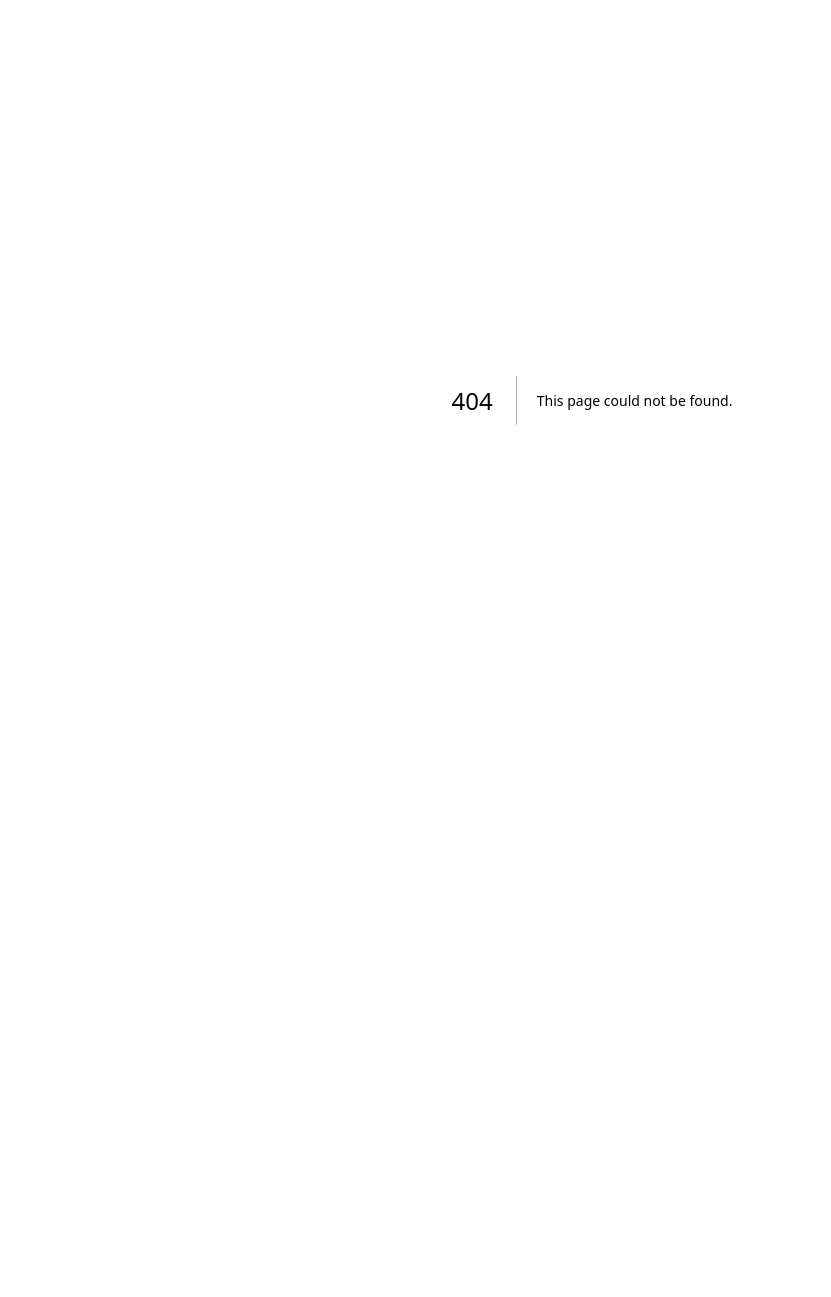
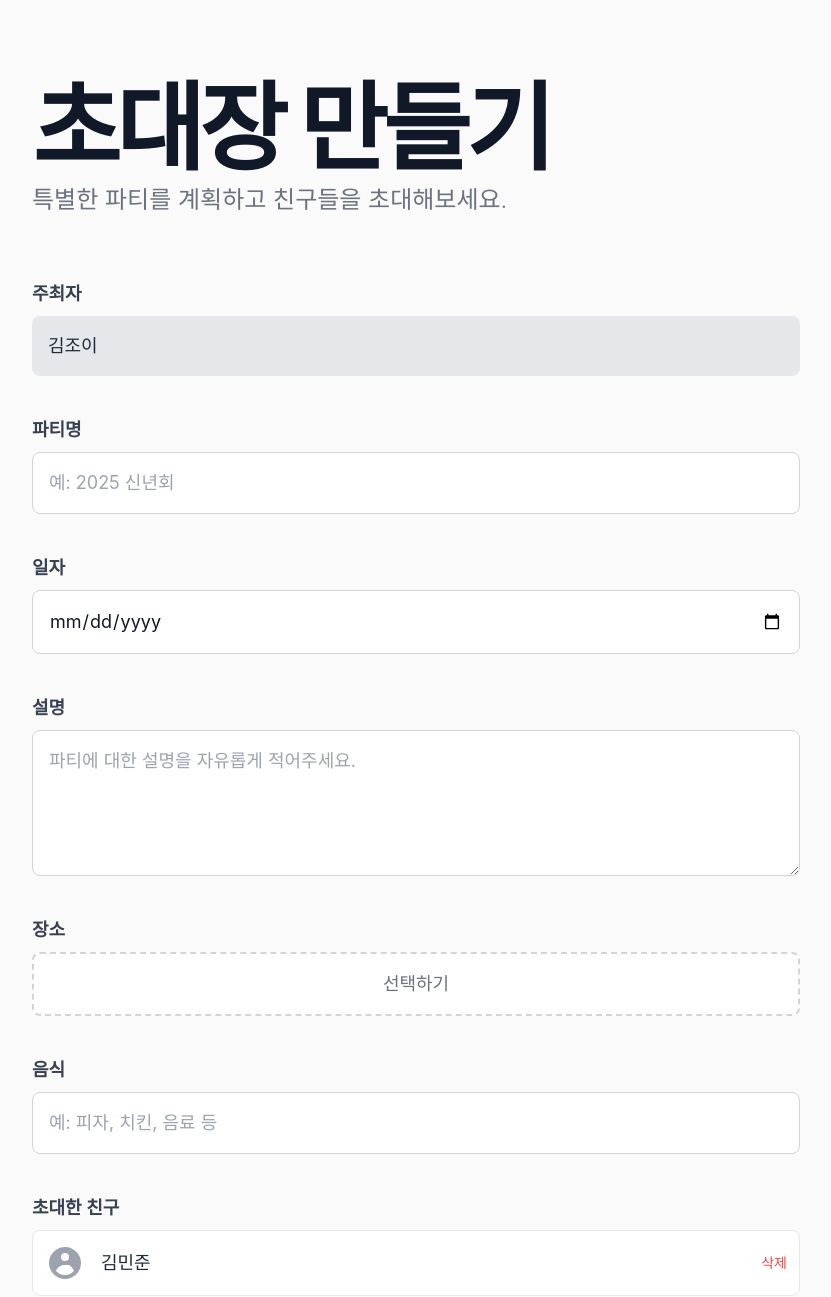
Before and after one commit to JOYNII/JOINY-CLIENT, a Next.js app: page /invitation in a window 1280 px wide. Before the commit this address had no page. Shown: the top 1297 px of the page, without its empty margins (48-879 px from the left). Before the commit the page ends 800 px from the top, so only its background shows below. Built offline with nearby package versions, Linux system fonts and the light colour scheme.

Commit message:
기본 틀 화면 구현 / 네비게이션 바 제외

```diff
--- /dev/null
+++ b/src/app/invitation/page.tsx
@@ -0,0 +1,120 @@
+"use client";
+
+import React from 'react';
+import Link from 'next/link';
+
+// Placeholder icons for better UI
+const UserCircleIcon = () => (
+  <svg className="w-10 h-10 text-gray-400" fill="currentColor" viewBox="0 0 20 20"><path fillRule="evenodd" d="M18 10a8 8 0 11-16 0 8 8 0 0116 0zm-6-3a2 2 0 11-4 0 2 2 0 014 0zm-2 4a5 5 0 00-4.546 2.916A5.986 5.986 0 0010 16a5.986 5.986 0 004.546-2.084A5 5 0 0012 11z" clipRule="evenodd"></path></svg>
+);
+const PhotoIcon = () => (
+    <svg className="w-12 h-12 mx-auto text-gray-400" stroke="currentColor" fill="none" viewBox="0 0 48 48" aria-hidden="true"><path d="M28 8H12a4 4 0 00-4 4v20m32-12v8m0 0v8a4 4 0 01-4 4H12a4 4 0 01-4-4v-4m32-4l-3.172-3.172a4 4 0 00-5.656 0L28 28M8 32l9.172-9.172a4 4 0 015.656 0L28 28m0 0l4 4m4-24h8m-4-4v8" strokeWidth="2" strokeLinecap="round" strokeLinejoin="round"></path></svg>
+);
+
+
+export default function InvitationPage() {
+  const hostName = "김조이";
+  const friends = [ { id: 1, name: '김민준' }, { id: 2, name: '이서연' }, { id: 3, name: '박도윤' } ];
+
+  return (
+    <div className="min-h-screen bg-neutral-50 text-gray-900 p-6 md:p-12 lg:p-20">
+
+      <header className="mb-12 md:mb-16">
+        <h1 className="text-5xl md:text-7xl lg:text-8xl font-extrabold tracking-tighter text-gray-900 leading-none">
+          초대장 만들기
+        </h1>
+        <p className="mt-2 text-xl md:text-2xl text-gray-500 font-light">
+          특별한 파티를 계획하고 친구들을 초대해보세요.
+        </p>
+      </header>
+
+      <section className="max-w-3xl space-y-10">
+
+        <div>
+          <label className="text-lg font-semibold text-gray-700">주최자</label>
+          <div className="mt-2 p-4 w-full bg-gray-200 rounded-lg text-gray-800 text-lg">
+            {hostName}
+          </div>
+        </div>
+
+        <div>
+          <label htmlFor="party-name" className="text-lg font-semibold text-gray-700">파티명</label>
+          <input type="text" id="party-name" placeholder="예: 2025 신년회" className="mt-2 block w-full p-4 border border-gray-300 rounded-lg text-lg focus:ring-2 focus:ring-blue-500 focus:border-blue-500 transition bg-white"/>
+        </div>
+
+        <div>
+          <label htmlFor="party-date" className="text-lg font-semibold text-gray-700">일자</label>
+          <input type="date" id="party-date" className="mt-2 block w-full p-4 border border-gray-300 rounded-lg text-lg focus:ring-2 focus:ring-blue-500 focus:border-blue-500 transition bg-white"/>
+        </div>
+
+        <div>
+          <label htmlFor="party-description" className="text-lg font-semibold text-gray-700">설명</label>
+          <textarea id="party-description" rows={4} placeholder="파티에 대한 설명을 자유롭게 적어주세요." className="mt-2 block w-full p-4 border border-gray-300 rounded-lg text-lg focus:ring-2 focus:ring-blue-500 focus:border-blue-500 transition bg-white"/>
+        </div>
+
+        <div>
+          <label className="text-lg font-semibold text-gray-700">장소</label>
+          <button type="button" className="mt-2 w-full p-4 bg-white border-2 border-dashed border-gray-300 rounded-lg text-lg text-gray-500 hover:bg-gray-100 hover:border-gray-400 transition flex items-center justify-center"><span>선택하기</span></button>
+        </div>
+
+        <div>
+          <label htmlFor="party-food" className="text-lg font-semibold text-gray-700">음식</label>
+          <input type="text" id="party-food" placeholder="예: 피자, 치킨, 음료 등" className="mt-2 block w-full p-4 border border-gray-300 rounded-lg text-lg focus:ring-2 focus:ring-blue-500 focus:border-blue-500 transition bg-white"/>
+        </div>
+
+        {/* 초대한 친구 목록 */}
+        <div>
+            <label className="text-lg font-semibold text-gray-700">초대한 친구</label>
+            <div className="mt-2 space-y-3">
+                {friends.map(friend => (
+                    <div key={friend.id} className="flex items-center justify-between p-3 bg-white border border-gray-200 rounded-lg">
+                        <div className="flex items-center gap-4">
+                            <UserCircleIcon />
+                            <span className="text-lg font-medium text-gray-800">{friend.name}</span>
+                        </div>
+                        <button className="text-sm text-red-500 hover:text-red-700">삭제</button>
+                    </div>
+                ))}
+            </div>
+            <button type="button" className="mt-4 w-full p-3 bg-gray-200 text-gray-700 font-semibold rounded-lg hover:bg-gray-300 transition">+ 친구 초대</button>
+        </div>
+
+        {/* 참가비 */}
+        <div>
+            <label htmlFor="participation-fee" className="text-lg font-semibold text-gray-700">참가비</label>
+            <div className="relative mt-2">
+                <span className="absolute inset-y-0 left-0 pl-4 flex items-center text-lg text-gray-500">₩</span>
+                <input type="number" id="participation-fee" placeholder="금액 입력" className="pl-10 block w-full p-4 border border-gray-300 rounded-lg text-lg focus:ring-2 focus:ring-blue-500 focus:border-blue-500 transition bg-white"/>
+            </div>
+        </div>
+
+        {/* 사진 업로드 공간 */}
+        <div>
+            <label className="text-lg font-semibold text-gray-700">오늘의 네컷</label>
+            <div className="mt-2 flex justify-center rounded-lg border border-dashed border-gray-900/25 px-6 py-10 bg-white">
+                <div className="text-center">
+                    <PhotoIcon />
+                    <div className="mt-4 flex text-sm leading-6 text-gray-600">
+                        <label htmlFor="file-upload" className="relative cursor-pointer rounded-md bg-white font-semibold text-blue-600 focus-within:outline-none focus-within:ring-2 focus-within:ring-blue-600 focus-within:ring-offset-2 hover:text-blue-500">
+                            <span>파일 업로드</span>
+                            <input id="file-upload" name="file-upload" type="file" className="sr-only" />
+                        </label>
+                        <p className="pl-1">또는 드래그 앤 드롭</p>
+                    </div>
+                    <p className="text-xs leading-5 text-gray-600">PNG, JPG, GIF up to 10MB</p>
+                </div>
+            </div>
+        </div>
+
+        {/* 버튼 그룹 */}
+        <div className="pt-8 flex items-center justify-start gap-4 border-t border-gray-200">
+          <div className="relative px-10 py-4 bg-black text-white font-bold text-lg rounded-xl shadow-lg hover:bg-neutral-800 transition-colors transform hover:scale-105">
+            초대장 저장
+            <Link href="/home" className="absolute inset-0"></Link>
+          </div>
+          <button type="button" className="px-10 py-4 bg-white text-black border border-gray-300 font-bold text-lg rounded-xl shadow-sm hover:bg-gray-100 transition-colors">공유하기</button>
+        </div>
+      </section>
+    </div>
+  );
+}
--- a/src/app/theme/page.tsx
+++ b/src/app/theme/page.tsx
@@ -1,3 +1,5 @@
+import Link from "next/link";
+
 export default function ThemePage() {
   return (
     <div className="min-h-screen bg-neutral-50 text-gray-900 p-6 md:p-12 lg:p-20">
@@ -14,9 +16,11 @@ export default function ThemePage() {
         <div className="flex flex-col md:flex-row gap-10">
           <div className="w-72 h-56 bg-red-500 rounded-xl shadow-lg flex items-center justify-center text-white text-3xl font-bold cursor-pointer transform hover:scale-105 transition-transform">
             크리스마스
+            <Link href="/invitation" className="absolute inset-0" />
           </div>
           <div className="w-72 h-56 bg-sky-500 rounded-xl shadow-lg flex items-center justify-center text-white text-3xl font-bold cursor-pointer transform hover:scale-105 transition-transform">
             동창회
+            <Link href="/invitation" className="absolute inset-0" />
           </div>
         </div>
       </section>
```
